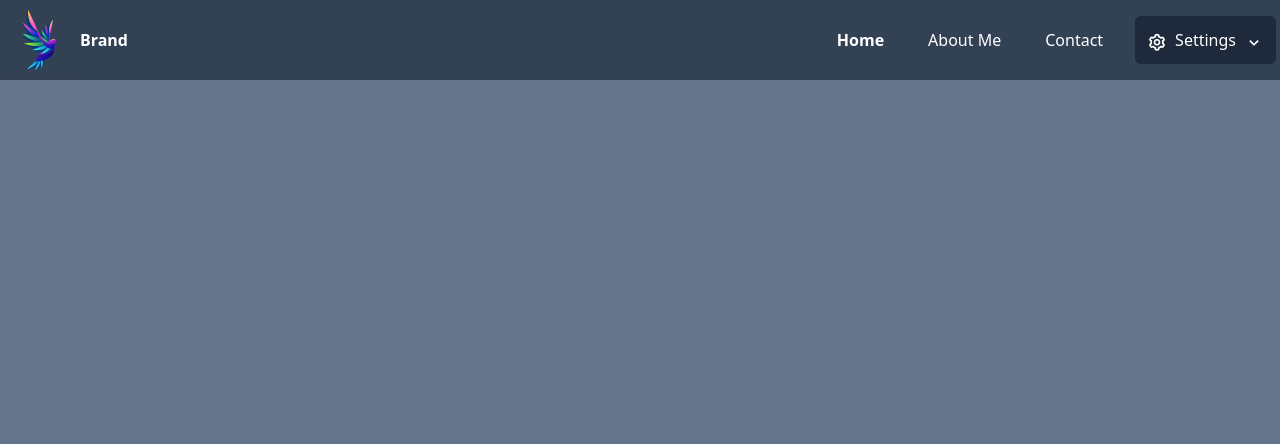
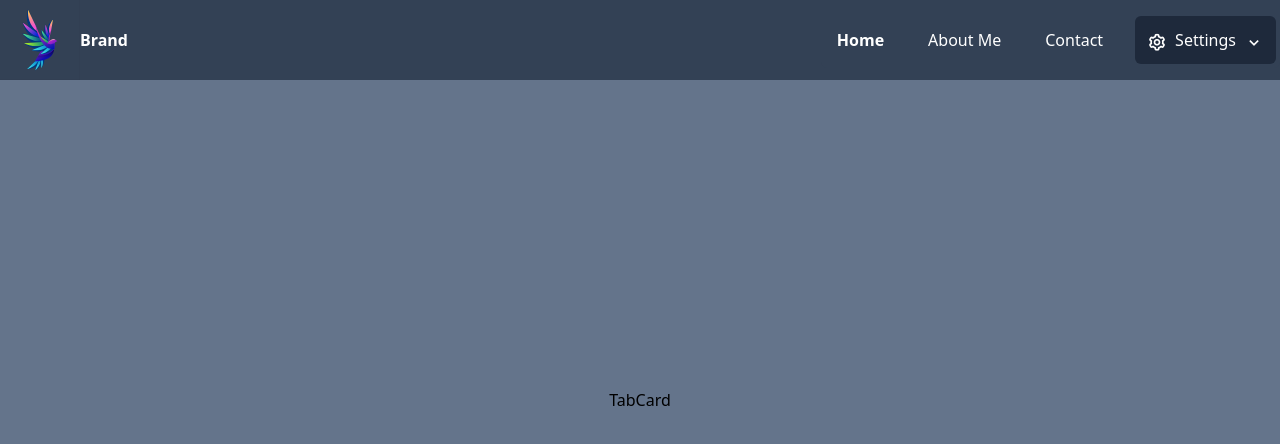
Before and after one commit to WenzelburgerMarc/TabComponent_and_NavDropdown, a Vue app: page / in a window 1280 px wide. Shown: the top 444 px of the page. Built offline with nearby package versions, Linux system fonts and the light colour scheme.

Commit message:
Setup for TabCard

```diff
--- a/src/App.vue
+++ b/src/App.vue
@@ -1,13 +1,17 @@
 <script setup lang="ts">
 import TheNavbar from './components/Navbar/TheNavbar.vue';
-
+import TheTabCard from './components/TabCard/TheTabCard.vue';
 
 
 </script>
 
 <template>
-  <div class="bg-slate-500 w-screen min-h-screen ">
+  <div class="bg-slate-500">
     <the-navbar />
+
+    <div class="container flex justify-center items-center px-4 h-full w-screen min-h-screen">
+      <the-tab-card />
+    </div>
   </div>
 </template>
 
--- a/src/components/TabCard/TheTabCard.vue
+++ b/src/components/TabCard/TheTabCard.vue
@@ -1,6 +1,6 @@
 <template>
     <div>
-
+        TabCard
     </div>
 </template>
 <script setup lang="ts">
```
